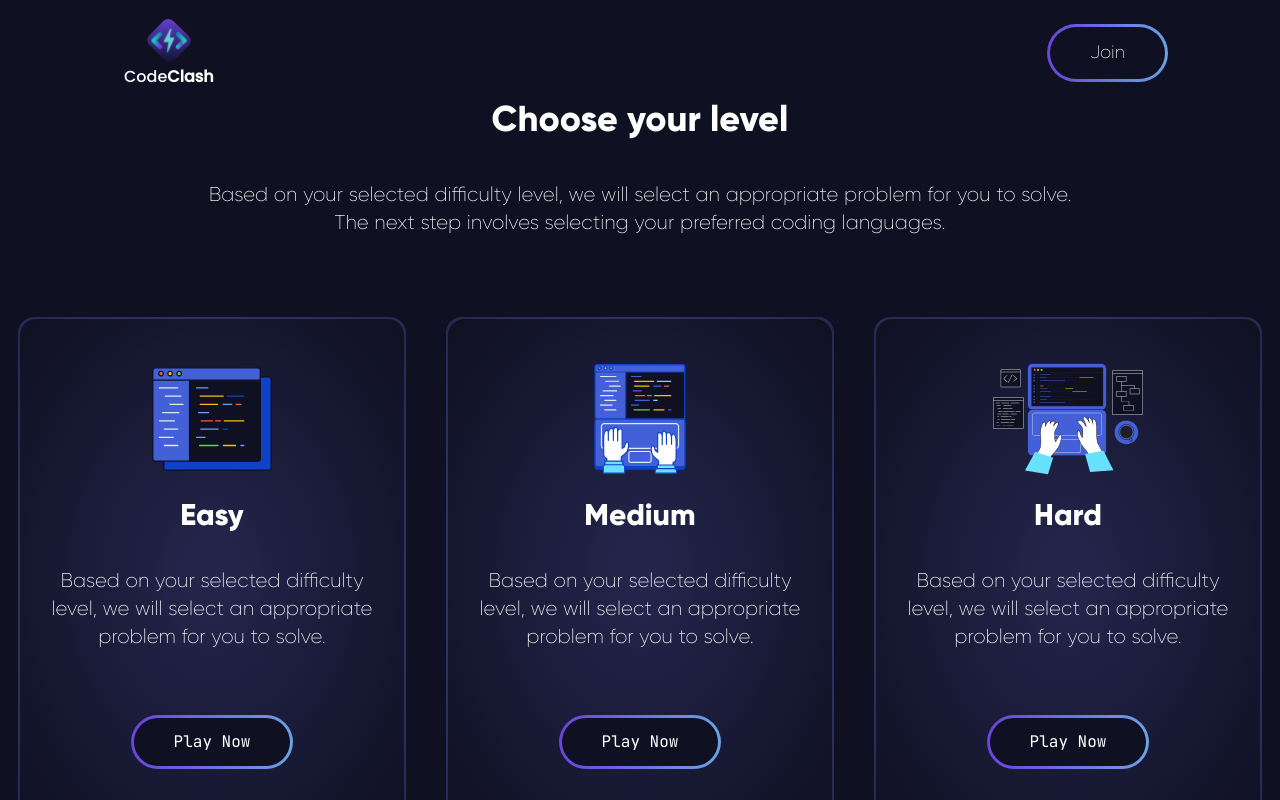
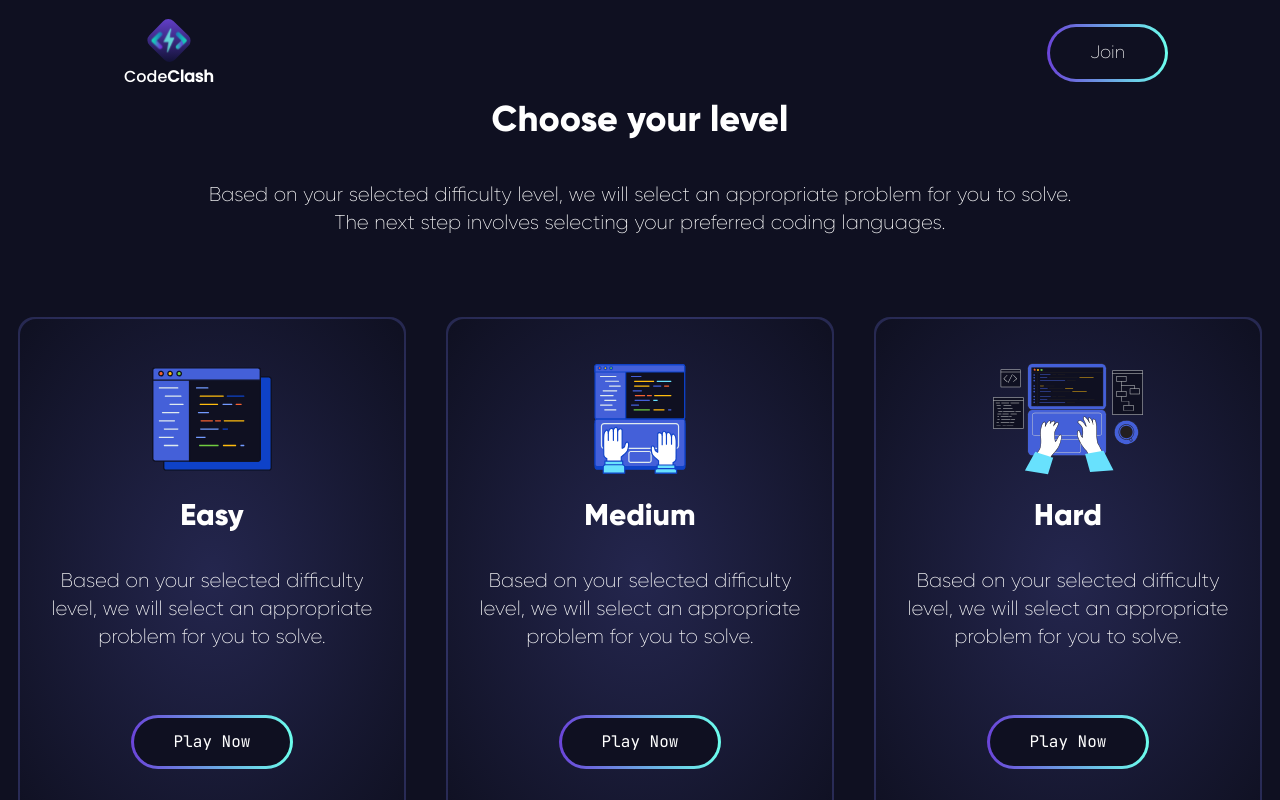
Before and after one commit to upe-webdev-2/codeclash-frontend, a Next.js app: page /menu in a window 1280 px wide. Shown: the top 800 px of the page. Built offline with nearby package versions, Linux system fonts and the light colour scheme; no server answers.

Commit message:
changed gradient

```diff
--- a/src/styles/global.css
+++ b/src/styles/global.css
@@ -50,7 +50,7 @@
 /* https://tailwindcss.com/docs/adding-custom-styles#removing-unused-custom-css  */
 /* https://v2.tailwindcss.com/docs/just-in-time-mode#arbitrary-value-support */
 .button-gradient {
-  @apply bg-gradient-to-r p-[3px] from-tertiary to-secondary;
+  @apply bg-gradient-to-r p-[3px] from-tertiary via-secondary to-tertiary;
 }
 
 .button-gradient.button-moving-gradient {
```
